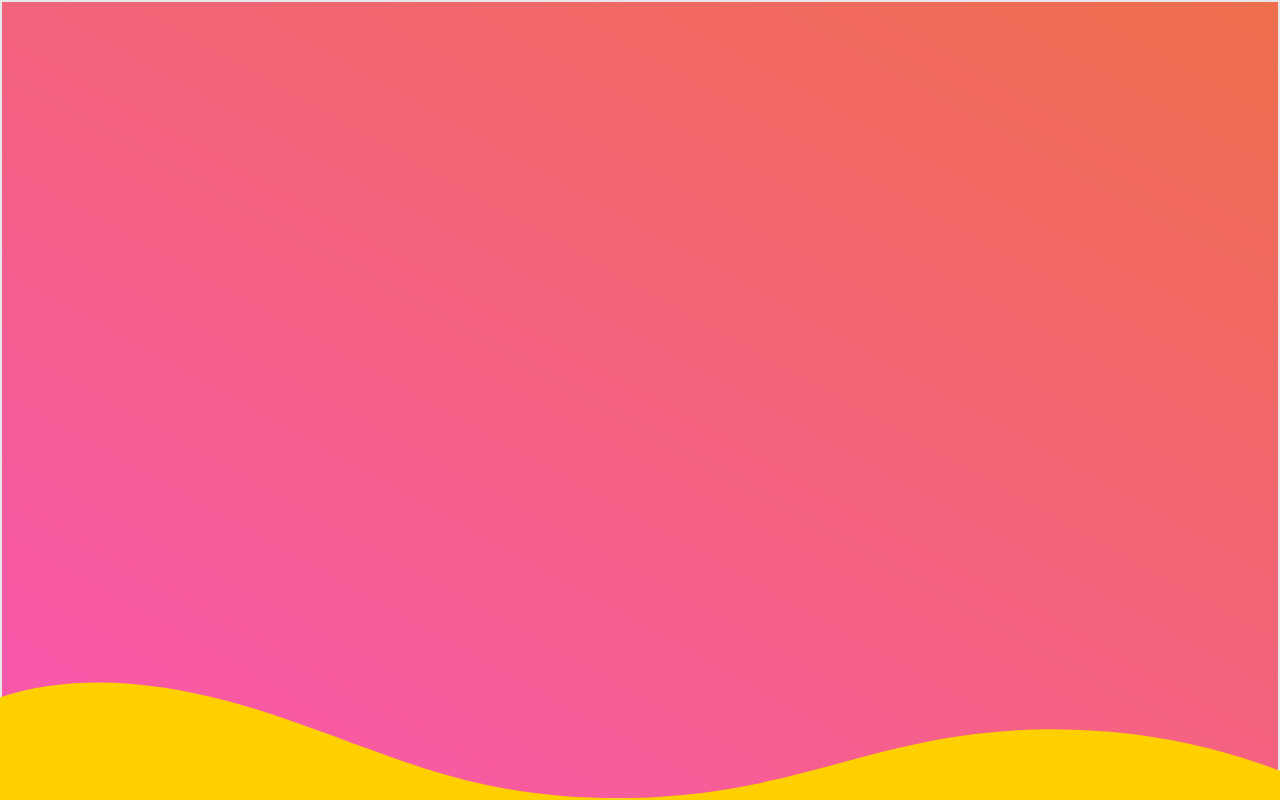
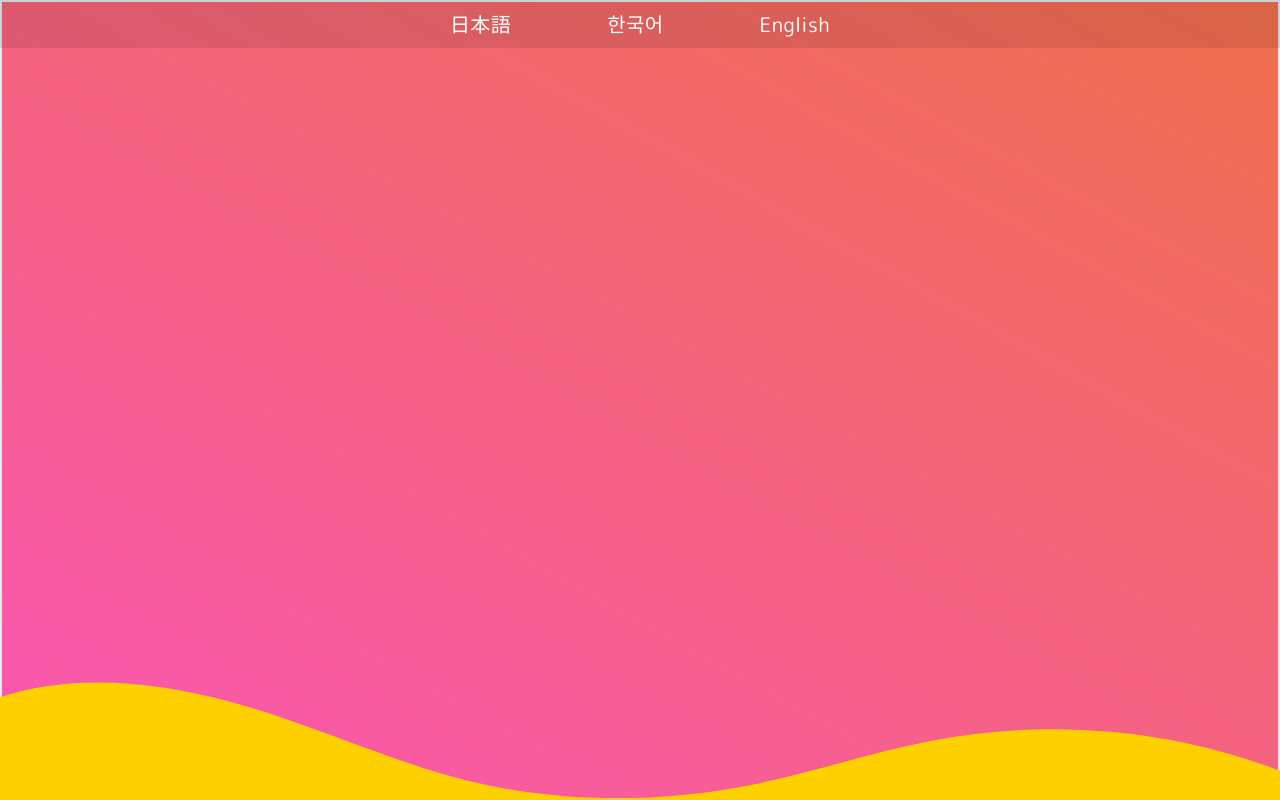
Before and after one commit to genie-oh/nextjs-portfolio, a Next.js app: page / in a window 1280 px wide. Shown: the top 800 px of the page. Built offline with nearby package versions, Linux system fonts and the light colour scheme.

Commit message:
mod: i18n Link > components/SectionChild/Top.tsx

```diff
--- a/components/SectionChild/Top.tsx
+++ b/components/SectionChild/Top.tsx
@@ -1,7 +1,25 @@
 import Link from "next/link";
 
+import i18nData from "../../i18n/i18nData";
+
+import { languageList } from "../../datas/LanguageList";
+
 const Top = () => {
-    return <div></div>;
+    return (
+        <>
+            <div className="absolute top-0 left-0 flex items-center justify-end w-full h-10 bg-black lg:h-12 lg:justify-center bg-opacity-10">
+                {languageList.map((item, idx) => {
+                    return (
+                        <Link key={idx} href="./" locale={item.locale}>
+                            <span className="mx-5 text-base text-white transform cursor-pointer lg:mx-12 lg:text-xl hover:text-black hover:scale-125">
+                                {item.title}
+                            </span>
+                        </Link>
+                    );
+                })}
+            </div>
+        </>
+    );
 };
 
 export default Top;
```
